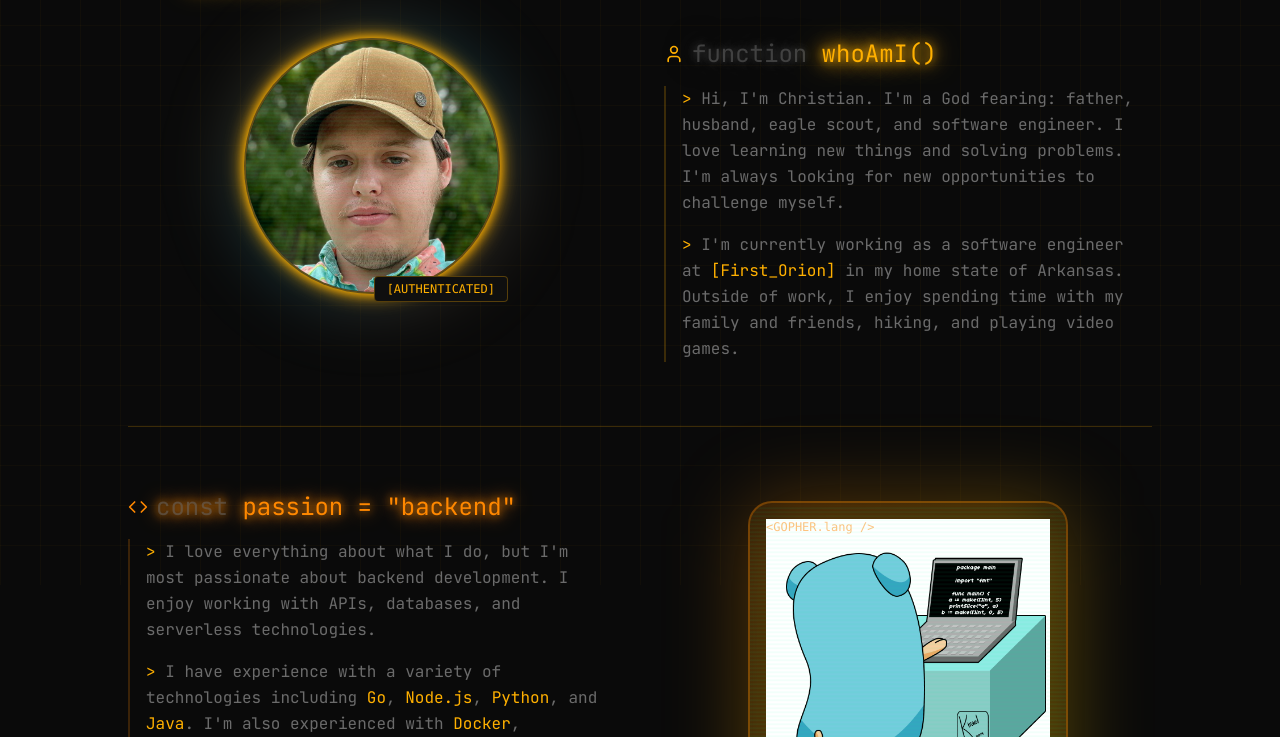
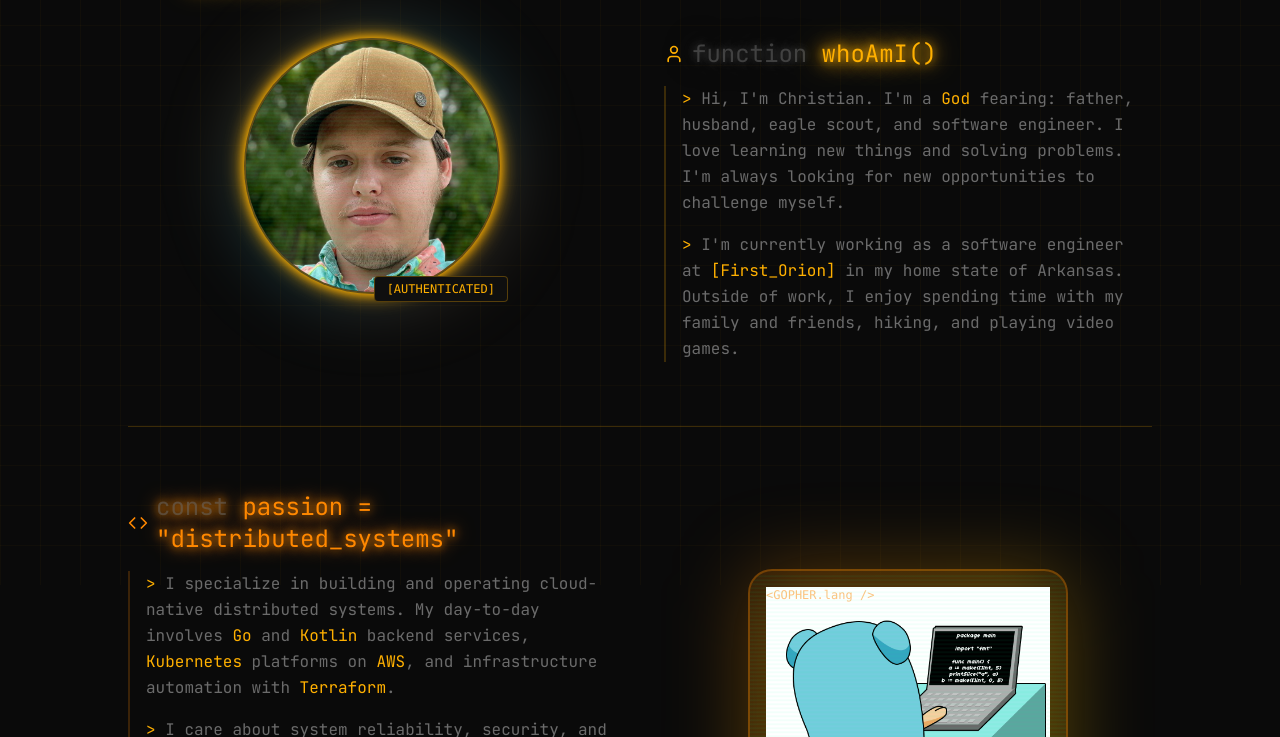
Before and after one commit to CyTechNomad/Websiteredesign, an Astro site: page /about in a window 1280 px wide. Shown: the part 215-952 px from the top of the page. Built offline with nearby package versions, Linux system fonts and the light colour scheme; Astro itself is replaced by a stand-in of ours.

Commit message:
updated about page.

```diff
--- a/src/components/AboutPage.astro
+++ b/src/components/AboutPage.astro
@@ -43,7 +43,7 @@
         <div class="space-y-3 sm:space-y-4 text-muted-foreground pl-3 sm:pl-4 border-l-2 border-primary/20 about-content">
           <p class="leading-relaxed text-sm sm:text-base">
             <span class="terminal-prompt"></span>
-            Hi, I'm Christian. I'm a God fearing: father, husband, eagle scout, and software engineer.
+            Hi, I'm Christian. I'm a <span class="text-primary">God</span> fearing: father, husband, eagle scout, and software engineer.
             I love learning new things and solving problems. I'm always looking for new opportunities to
             challenge myself.
           </p>
@@ -76,27 +76,31 @@
           <svg xmlns="http://www.w3.org/2000/svg" width="24" height="24" viewBox="0 0 24 24" fill="none" stroke="currentColor" stroke-width="2" stroke-linecap="round" stroke-linejoin="round" class="w-4 h-4 sm:w-5 sm:h-5 text-accent flex-shrink-0"><polyline points="16 18 22 12 16 6"/><polyline points="8 6 2 12 8 18"/></svg>
           <h2 class="text-lg sm:text-xl lg:text-2xl glow-orange">
             <span class="text-muted-foreground/50">const </span>
-            passion = "backend"
+            passion = "distributed_systems"
           </h2>
         </div>
         <div class="space-y-3 sm:space-y-4 text-muted-foreground pl-3 sm:pl-4 border-l-2 border-accent/20 about-content">
           <p class="leading-relaxed text-sm sm:text-base">
             <span class="terminal-prompt"></span>
-            I love everything about what I do, but I'm most passionate about backend development.
-            I enjoy working with APIs, databases, and serverless technologies.
+            I specialize in building and operating cloud-native distributed systems. My day-to-day
+            involves{' '}
+            <span class="text-primary">Go</span> and{' '}
+            <span class="text-primary">Kotlin</span> backend services,{' '}
+            <span class="text-primary">Kubernetes</span> platforms on{' '}
+            <span class="text-primary">AWS</span>, and infrastructure
+            automation with{' '}
+            <span class="text-primary">Terraform</span>.
           </p>
           <p class="leading-relaxed text-sm sm:text-base">
             <span class="terminal-prompt"></span>
-            I have experience with a variety of technologies including{' '}
-            <span class="text-primary">Go</span>,{' '}
-            <span class="text-primary">Node.js</span>,{' '}
-            <span class="text-primary">Python</span>, and{' '}
-            <span class="text-primary">Java</span>. I'm also experienced
-            with <span class="text-primary">Docker</span>, <span class="text-primary">Kubernetes</span>, and cloud technologies such as <span class="text-primary">AWS</span>.
+            I care about system reliability, security, and observability. Whether it's designing
+            resilient service architectures, investigating production incidents, or modernizing
+            legacy systems — I enjoy the challenge of making things work well at scale.
           </p>
           <p class="leading-relaxed text-sm sm:text-base">
             <span class="terminal-prompt"></span>
-            Creating new services and optimizing existing ones is something I find very rewarding.
+            Creating new services and taking ownership of under-maintained systems to improve
+            their stability is something I find rewarding.
           </p>
         </div>
       </div>
```
